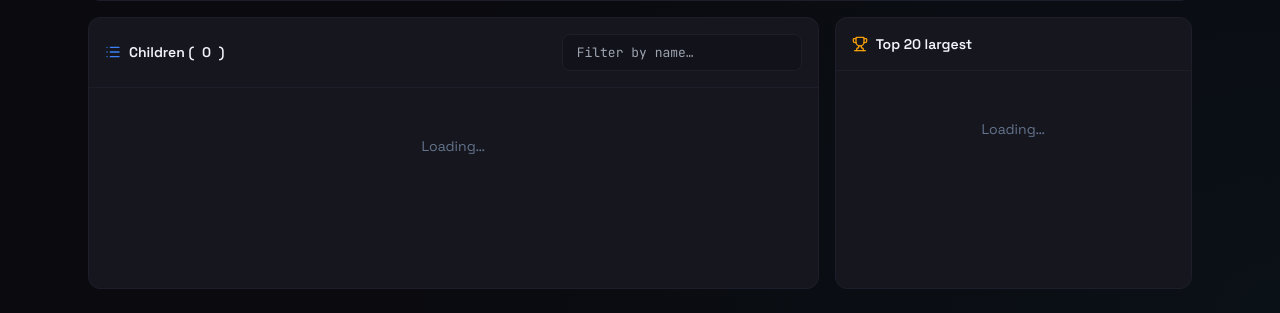
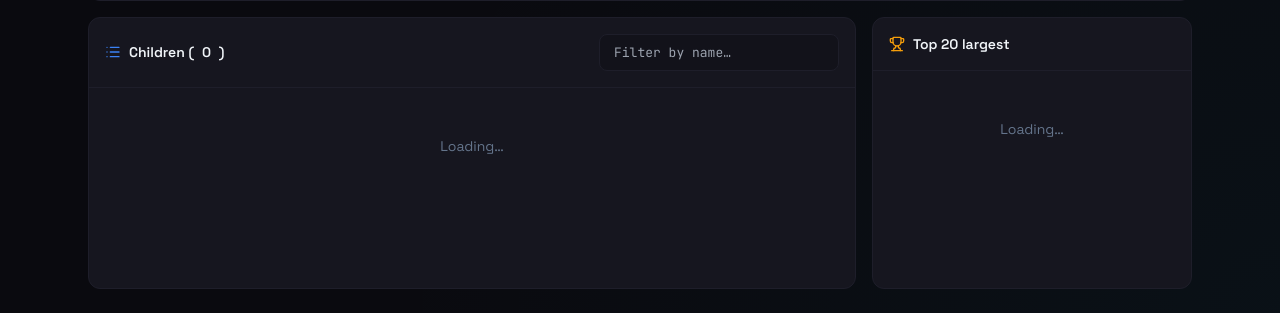
Before and after one commit to Rishabh-Bajpai/server-services-manager, a Flask app: page /disk in a window 1280 px wide. Shown: the part 791-1104 px from the top of the page. Run offline with Flask 3, Linux system fonts and the light colour scheme; the visitor is signed in with stand-in values (Sample User, id 1); data that the repository does not hold is empty; some libraries are stand-ins or nearby versions.

Commit message:
feat(disk): children/top-20 split 70/30
- Grid 3 cols (67/33) -> 10 cols with 7/3 spans; measured
  71/29 live, gap accounts for the remainder

```diff
--- a/templates/disk.html
+++ b/templates/disk.html
@@ -289,8 +289,8 @@
             </div>
         </section>
 
-        <div class="grid grid-cols-1 lg:grid-cols-3 gap-4">
-            <section class="panel-card lg:col-span-2">
+        <div class="grid grid-cols-1 lg:grid-cols-10 gap-4">
+            <section class="panel-card lg:col-span-7">
                 <div class="p-4 border-b border-[var(--border-subtle)] flex items-center justify-between gap-2">
                     <h2 class="text-sm font-semibold flex items-center gap-2">
                         <i data-lucide="list" class="w-4 h-4 text-[var(--accent-blue)]"></i>
@@ -303,7 +303,7 @@
                 </div>
             </section>
 
-            <section class="panel-card">
+            <section class="panel-card lg:col-span-3">
                 <div class="p-4 border-b border-[var(--border-subtle)]">
                     <h2 class="text-sm font-semibold flex items-center gap-2">
                         <i data-lucide="trophy" class="w-4 h-4 text-[var(--accent-yellow)]"></i>
```
